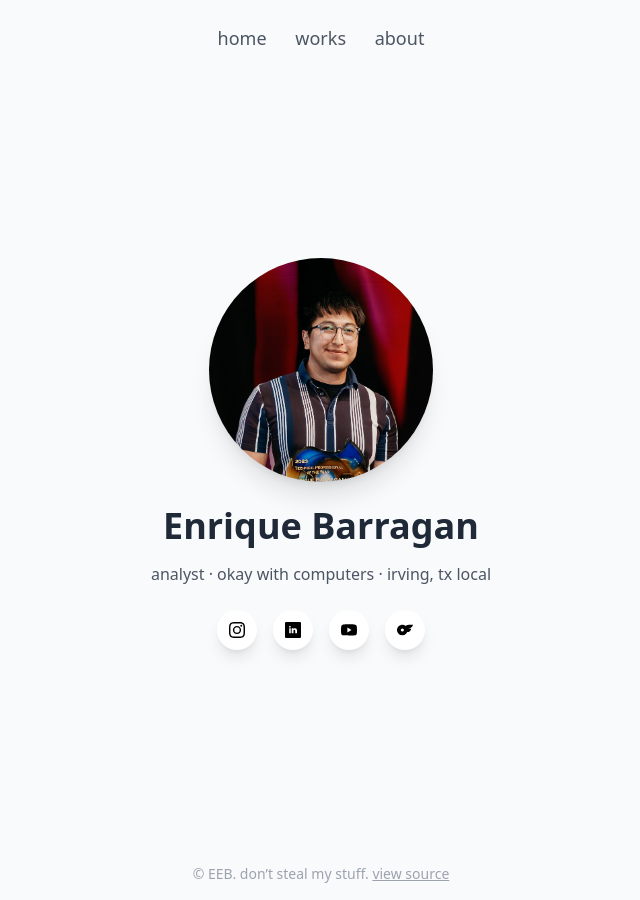
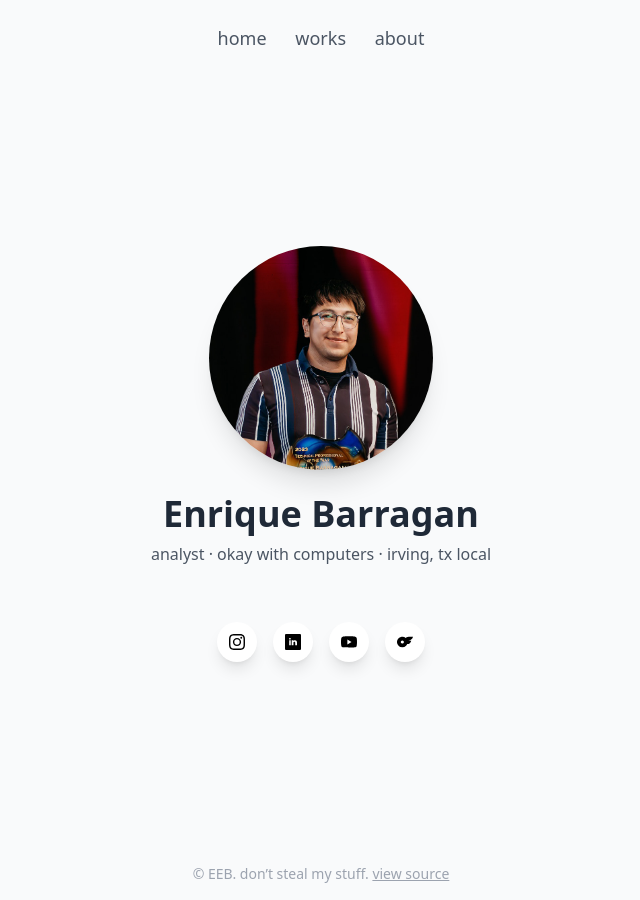
Before and after one commit to enriquebarragan/enriquebarragan.github.io, a Jekyll site: the page built from index.md, in a window 1280 px wide. Shown: the whole page, without its empty margins (319-959 px from the left). Built offline with Jekyll 4.4.1, drawn with Linux system fonts in a browser that asks for light colours; nearby versions of some CDN libraries.

Commit message:
Update home.html

```diff
--- a/_layouts/home.html
+++ b/_layouts/home.html
@@ -7,7 +7,7 @@ title: Home
   <img src="/assets/images/me.jpg" alt="Enrique" class="w-56 h-56 rounded-full object-cover shadow-xl">
 </div>
 
-<div class="mx-auto max-w-xl px-4 pt-4 pb-4 text-center space-y-4">
+<div class="mx-auto max-w-xl px-4 pt-4 py-2 pb-12 text-center space-y-2">
   <h1 class="text-4xl font-extrabold font-sans">Enrique Barragan</h1>
   <p class="text-sm sm:text-base text-gray-600">analyst · okay with computers · irving, tx local</p>
 </div>
```
